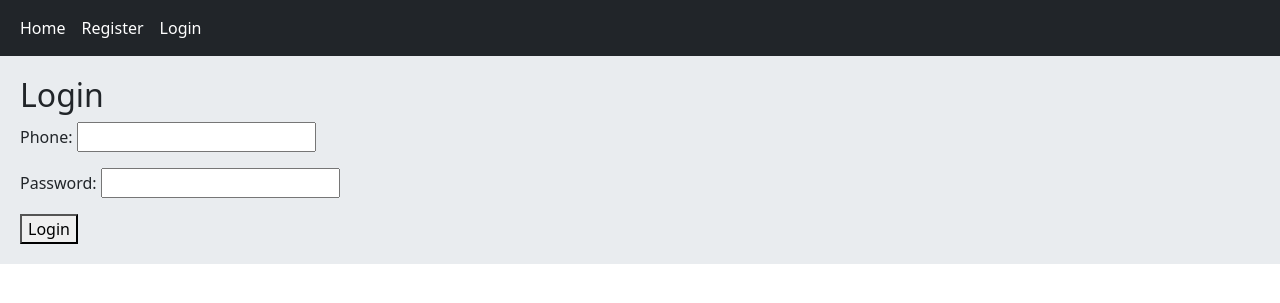
After one commit to mortezamollaie/DjangoOnlineShop, a Django app: page /accounts/login/ in a window 1280 px wide. The commit adds this page. Shown: the top 303 px of the page. Run offline with Django 5.2, Linux system fonts and the light colour scheme.

Commit message:
feat: implement login and logout

```diff
--- a/accounts/forms.py
+++ b/accounts/forms.py
@@ -58,3 +58,8 @@ class UserRegistrationForm(forms.Form):
 
 class VerifyCodeForm(forms.Form):
     code = forms.CharField(max_length=6)
+
+
+class UserLoginForm(forms.Form):
+    phone = forms.CharField(max_length=11)
+    password = forms.CharField(widget=forms.PasswordInput)
--- /dev/null
+++ b/accounts/templates/accounts/login.html
@@ -0,0 +1,10 @@
+{% extends 'base.html' %}
+
+{% block content %}
+    <h2>Login</h2>
+    <form method="post">
+        {% csrf_token %}
+        {{ form.as_p }}
+        <button type="submit">Login</button>
+    </form>
+{% endblock %}
--- a/accounts/urls.py
+++ b/accounts/urls.py
@@ -5,5 +5,7 @@ app_name = 'accounts'
 
 urlpatterns = [
     path('register/', views.UserRegisterView.as_view(), name='user_register'),
-    path('verify_code/', views.UserRegisterVerifyCodeView.as_view(), name='verify_code')
+    path('verify_code/', views.UserRegisterVerifyCodeView.as_view(), name='verify_code'),
+    path('login/', views.UserLoginView.as_view(), name='user_login'),
+    path('logout/', views.UserLogoutView.as_view(), name='user_logout'),
 ]
--- a/accounts/views.py
+++ b/accounts/views.py
@@ -1,12 +1,14 @@
 from django.shortcuts import render, redirect
 from django.views import View
-from .forms import UserRegistrationForm, VerifyCodeForm
+from .forms import UserRegistrationForm, VerifyCodeForm, UserLoginForm
 import random
 from utils import send_otp_code
 from .models import OtpCode, User
 from django.contrib import messages
 from django.utils import timezone
 from datetime import timedelta
+from django.contrib.auth import login, logout, authenticate
+from django.contrib.auth.mixins import LoginRequiredMixin
 
 
 class UserRegisterView(View):
@@ -67,3 +69,32 @@ class UserRegisterVerifyCodeView(View):
                 messages.error(request, 'Invalid verification code.', 'danger')
                 return redirect('accounts:verify_code')
         return redirect('home:home')
+
+
+class UserLogoutView(View):
+    def get(self, request):
+        logout(request)
+        messages.success(request, 'You have been logged out successfully.', 'success')
+        return redirect('home:home')
+
+
+class UserLoginView(View):
+    form_class = UserLoginForm
+    template_name = 'accounts/login.html'
+
+    def get(self, request):
+        form = self.form_class()
+        return render(request, self.template_name, {'form': form})
+
+    def post(self, request):
+        form = self.form_class(request.POST)
+        if form.is_valid():
+            phone = form.cleaned_data['phone']
+            password = form.cleaned_data['password']
+            user = authenticate(request, phone_number=phone, password=password)
+            if user is not None:
+                login(request, user)
+                messages.success(request, 'You have been logged in successfully.', 'success')
+                return redirect('home:home')
+            messages.error(request, 'Invalid phone number or password.', 'danger')
+        return render(request, self.template_name, {'form': form})
--- a/templates/inc/navbar.html
+++ b/templates/inc/navbar.html
@@ -2,7 +2,12 @@
     <div class="container-fluid">
         <div class="navbar-nav">
             <a href="{% url 'home:home' %}" class="nav-link active">Home</a>
+            {% if request.user.is_authenticated %}
+            <a href="{% url 'accounts:user_logout' %}" class="nav-link active">Logout</a>
+            {% else %}
             <a href="{% url 'accounts:user_register' %}" class="nav-link active">Register</a>
+            <a href="{% url 'accounts:user_login' %}" class="nav-link active">Login</a>
+            {% endif %}
             {% if request.user.is_admin %}
                 <a href="{% url 'home:bucket' %}" class="nav-link active">Bucket</a>
             {% endif %}
```
